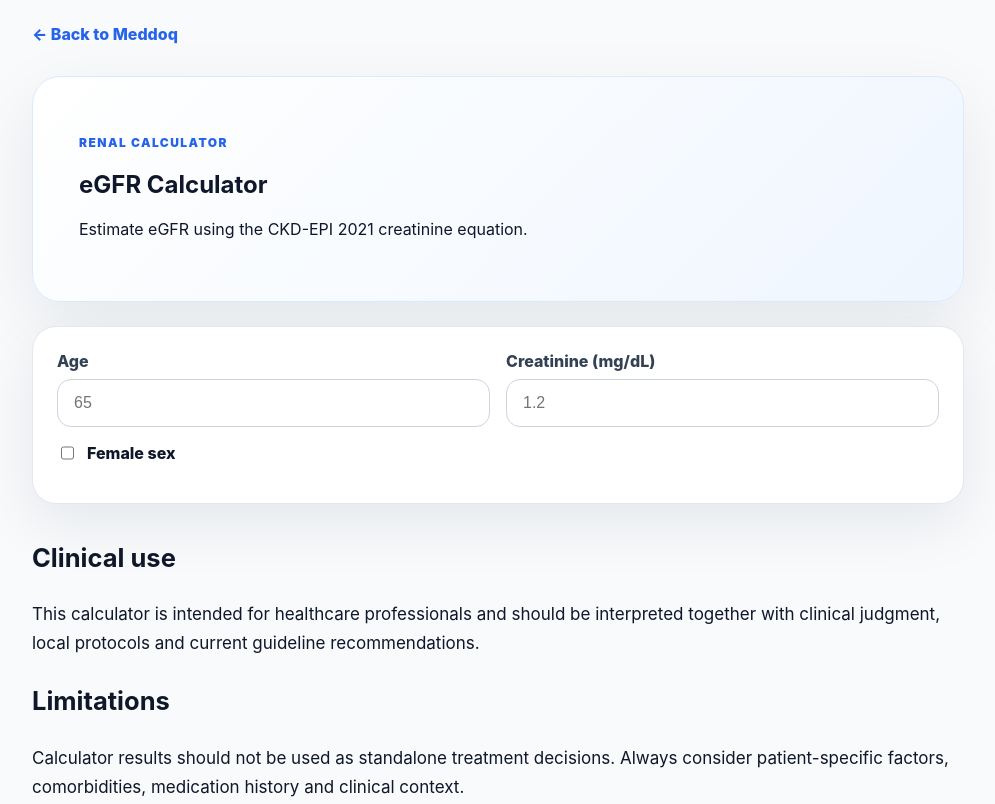
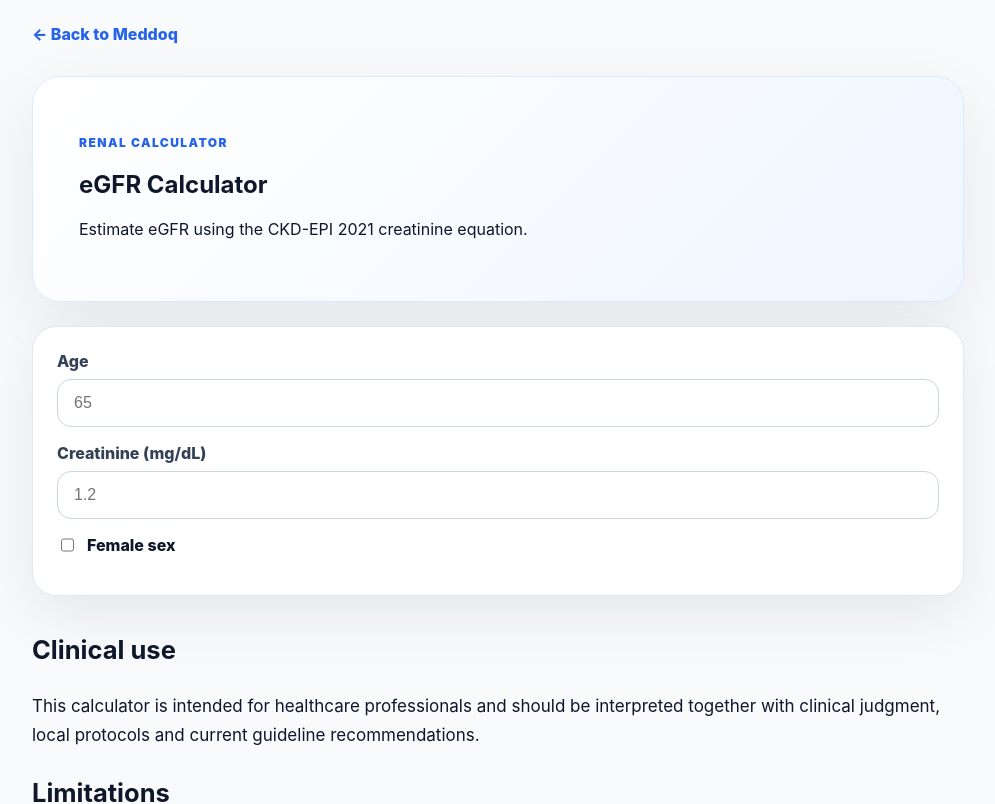
Before and after one commit to brsbyrm/meddoq, a Next.js app: page /calculators/egfr in a window 1280 px wide. Shown: the top 804 px of the page, without its empty margins (142-1137 px from the left). Built offline with nearby package versions, Linux system fonts and the light colour scheme.

Commit message:
Fix NumericInput import path

```diff
--- a/app/calculators/CalculatorClient.jsx
+++ b/app/calculators/CalculatorClient.jsx
@@ -1,11 +1,8 @@
 "use client";
 
 import { useMemo, useState } from "react";
+import NumericInput, { toNumber } from "../components/NumericInput";
 
-function n(value) {
-  const parsed = parseFloat(String(value ?? "").replace(/,/g, "."));
-  return Number.isFinite(parsed) ? parsed : 0;
-}
 
 
 
@@ -127,8 +124,8 @@ function ASI() {
   const [height, setHeight] = useState("");
   const [weight, setWeight] = useState("");
 
-  const bsa = useMemo(() => height && weight ? Math.sqrt((n(height) * n(weight)) / 3600).toFixed(2) : "", [height, weight]);
-  const asi = useMemo(() => diameter && bsa ? (n(diameter) / n(bsa)).toFixed(2) : "", [diameter, bsa]);
+  const bsa = useMemo(() => height && weight ? Math.sqrt((toNumber(height) * toNumber(weight)) / 3600).toFixed(2) : "", [height, weight]);
+  const asi = useMemo(() => diameter && bsa ? (toNumber(diameter) / toNumber(bsa)).toFixed(2) : "", [diameter, bsa]);
 
   return (
     <>
@@ -150,10 +147,10 @@ function EGFR() {
 
   const egfr = useMemo(() => {
     if (!age || !creat) return "";
-    const scr = n(creat);
+    const scr = toNumber(creat);
     const k = female ? 0.7 : 0.9;
     const alpha = female ? -0.241 : -0.302;
-    let value = 142 * Math.pow(Math.min(scr / k, 1), alpha) * Math.pow(Math.max(scr / k, 1), -1.2) * Math.pow(0.9938, n(age));
+    let value = 142 * Math.pow(Math.mitoNumber(scr / k, 1), alpha) * Math.pow(Math.max(scr / k, 1), -1.2) * Math.pow(0.9938, toNumber(age));
     if (female) value *= 1.012;
     return value.toFixed(1);
   }, [age, creat, female]);
@@ -178,7 +175,7 @@ function CrCl() {
 
   const crcl = useMemo(() => {
     if (!age || !weight || !creat) return "";
-    let value = ((140 - n(age)) * n(weight)) / (72 * n(creat));
+    let value = ((140 - toNumber(age)) * toNumber(weight)) / (72 * toNumber(creat));
     if (female) value *= 0.85;
     return value.toFixed(1);
   }, [age, weight, creat, female]);
@@ -199,7 +196,7 @@ function CrCl() {
 function BSA() {
   const [height, setHeight] = useState("");
   const [weight, setWeight] = useState("");
-  const bsa = useMemo(() => height && weight ? Math.sqrt((n(height) * n(weight)) / 3600).toFixed(2) : "", [height, weight]);
+  const bsa = useMemo(() => height && weight ? Math.sqrt((toNumber(height) * toNumber(weight)) / 3600).toFixed(2) : "", [height, weight]);
 
   return (
     <>
@@ -215,7 +212,7 @@ function BSA() {
 function BMI() {
   const [height, setHeight] = useState("");
   const [weight, setWeight] = useState("");
-  const bmi = useMemo(() => height && weight ? (n(weight) / Math.pow(n(height) / 100, 2)).toFixed(1) : "", [height, weight]);
+  const bmi = useMemo(() => height && weight ? (toNumber(weight) / Math.pow(toNumber(height) / 100, 2)).toFixed(1) : "", [height, weight]);
 
   return (
     <>
@@ -275,7 +272,7 @@ const styles = {
   },
   grid: {
     display: "grid",
-    gridTemplateColumns: "repeat(auto-fit, minmax(min(100%, 220px), 1fr))",
+    gridTemplateColumns: "repeat(auto-fit, minmax(mitoNumber(100%, 220px), 1fr))",
     gap: 16,
   },
   label: {
--- /dev/null
+++ b/app/components/NumericInput.jsx
@@ -0,0 +1,38 @@
+"use client";
+
+export default function NumericInput({ value, onChange, placeholder = "", style = {}, ...props }) {
+  function normalize(raw) {
+    return String(raw)
+      .replace(/٫/g, ".")
+      .replace(/،/g, ".")
+      .replace(/,/g, ".")
+      .replace(/[^0-9.\-]/g, "");
+  }
+
+  return (
+    <input
+      {...props}
+      type="text"
+      inputMode="decimal"
+      pattern="[0-9]*[.,]?[0-9]*"
+      value={value}
+      placeholder={placeholder}
+      style={style}
+      onChange={(e) => onChange(normalize(e.target.value))}
+      onInput={(e) => {
+        const next = normalize(e.currentTarget.value);
+        if (e.currentTarget.value !== next) e.currentTarget.value = next;
+      }}
+    />
+  );
+}
+
+export function toNumber(value) {
+  const parsed = parseFloat(
+    String(value ?? "")
+      .replace(/٫/g, ".")
+      .replace(/،/g, ".")
+      .replace(/,/g, ".")
+  );
+  return Number.isFinite(parsed) ? parsed : 0;
+}
```
